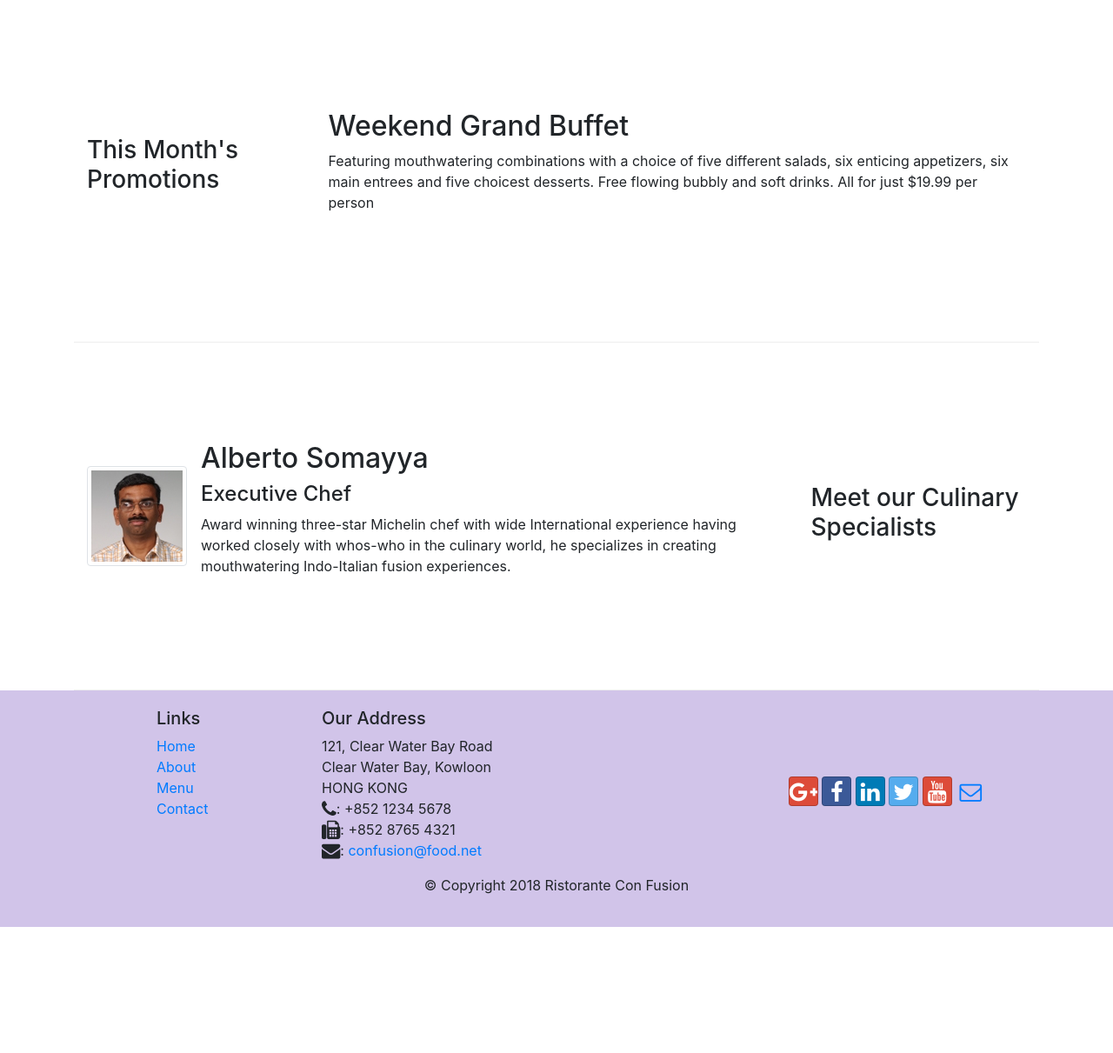
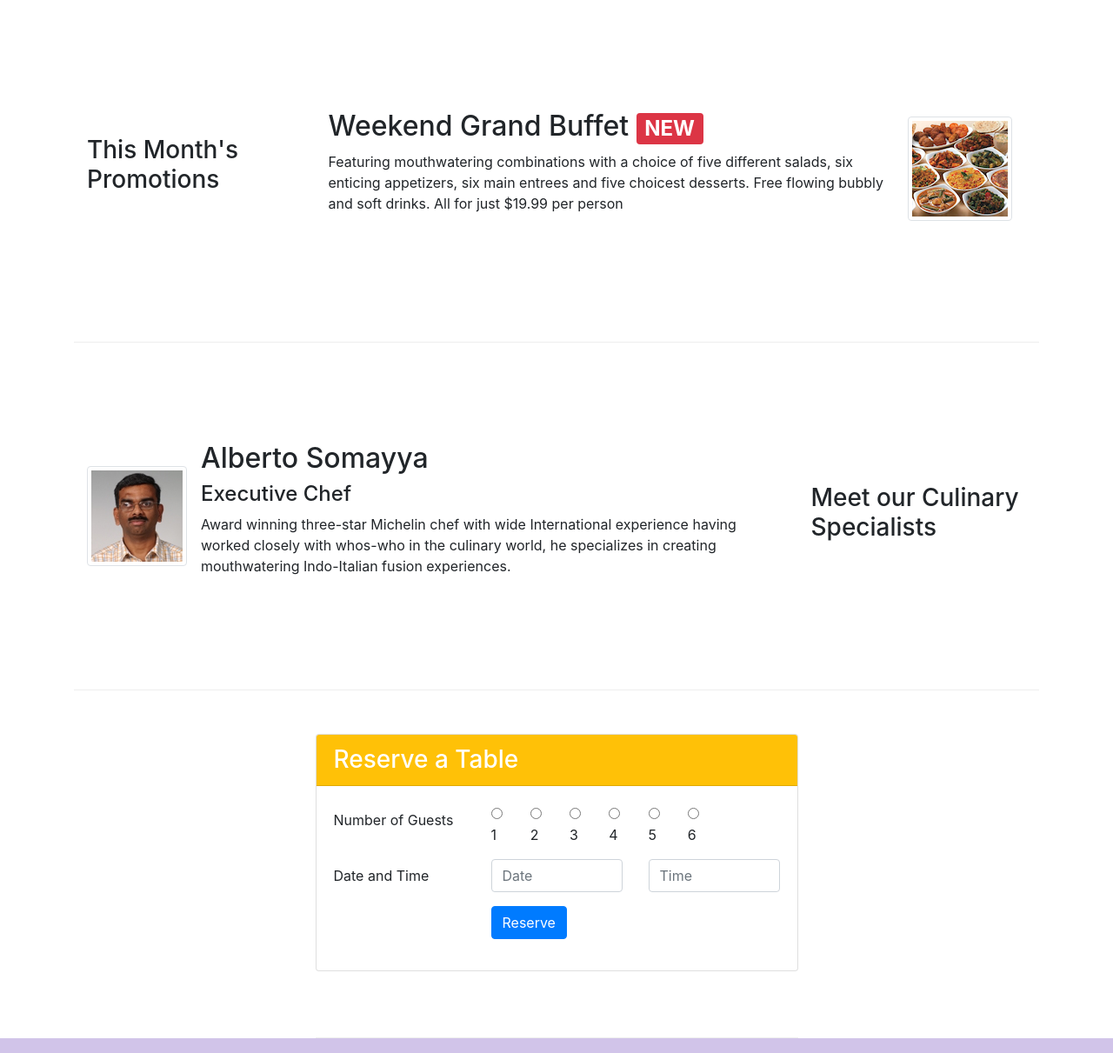
Before and after one commit to rajas2716/Coursera-Bootstrap, a website: page index.html in a window 1280 px wide. Shown: the part 740-1951 px from the top of the page at 87% size. Before the commit the page ends 1806 px from the top, so only its background shows below. Drawn offline with nearby package versions, Linux system fonts and the light colour scheme.

Commit message:
Assignment-2

```diff
--- a/index.html
+++ b/index.html
@@ -39,8 +39,11 @@
                     <h1>Ristorante con Fusion</h1>
                     <p>We take inspiration from the World's best cuisines, and create a unique fusion experience. Our lipsmacking creations will tickle your culinary senses!</p>
                 </div>
-                <div class="col-12 col-sm align-self-center">
+                <div class="col-12 col-sm-3 align-self-center">
                     <img src="img/logo.png"></img>
+                </div>
+                <div class="col-12 col-sm-3 align-self-center">
+                    <a href="#Reserve"><button type="button" class="btn-lg btn-warning btn-block">Reserve Table</button></a>
                 </div>
             </div>
         </div>
@@ -68,8 +71,13 @@
                 <h3>This Month's Promotions</h3>
             </div>
             <div class="col col-sm col-md">
-                <h2>Weekend Grand Buffet</h2>
-                <p class="d-none d-sm-block">Featuring mouthwatering combinations with a choice of five different salads, six enticing appetizers, six main entrees and five choicest desserts. Free flowing bubbly and soft drinks. All for just $19.99 per person </p>
+                <div class="media">
+                    <img src="img/buffet.png" class="order-sm-last d-flex mr-3 img-thumbnail align-self-center"></img>
+                    <div class="order-sm-first media-body">
+                        <h2>Weekend Grand Buffet <span class="badge badge-danger">NEW</span></h2>
+                    <p class="d-none d-sm-block">Featuring mouthwatering combinations with a choice of five different salads, six enticing appetizers, six main entrees and five choicest desserts. Free flowing bubbly and soft drinks. All for just $19.99 per person </p>
+                    </div>
+                </div>
             </div>
         </div>
 
@@ -85,6 +93,52 @@
                 <h4>Executive Chef</h4>
                 <p class="d-none d-sm-block">Award winning three-star Michelin chef with wide International experience having worked closely with whos-who in the culinary world, he specializes in creating mouthwatering Indo-Italian fusion experiences. </p>
                     </div>
+                </div>
+            </div>
+        </div>
+        <div class="col-12 col-sm-6 row-content">
+            <div class="card">
+                <h3 class="card-header bg-warning text-white" id="Reserve">Reserve a Table</h3>
+                <div class="card-body">
+                    <form>
+                        <div class="form-group row">
+                            <label for="guests" class="col-sm-4 col-form-label">Number of Guests</label>
+                            <div class="col col-sm-1">
+                                <input type="radio"> 1
+                            </div>
+                            <div class="col col-sm-1">
+                                <input type="radio"> 2
+                            </div>
+                            <div class="col col-sm-1">
+                                <input type="radio"> 3
+                            </div>
+                            <div class="col col-sm-1">
+                                <input type="radio"> 4
+                            </div>
+                            <div class="col col-sm-1">
+                                <input type="radio"> 5
+                            </div>
+                            <div class="col col-sm-1">
+                                <input type="radio"> 6
+                            </div>
+                        </div>
+                        <div class="form-group row">
+                            <label for="date" class="col-sm-4 col-form-label">Date and Time</label>
+                            <div class="col-sm-4">
+                                <input type="text" class="form-control" id="date" name="date" placeholder="Date">
+                            </div>
+                            <div class="col-sm-4">
+                                <input type="text" class="form-control" id="time" name="time" placeholder="Time">
+                            </div>
+                        </div>
+                        <div class="form-group row">
+                        <div class="offset-sm-4 col-md-10">
+                            <button type="submit" class="btn btn-primary">
+                                Reserve
+                            </button>
+                        </div>
+                    </div>
+                    </form>
                 </div>
             </div>
         </div>
```
Also changed, not shown: img/buffet.png (added).
